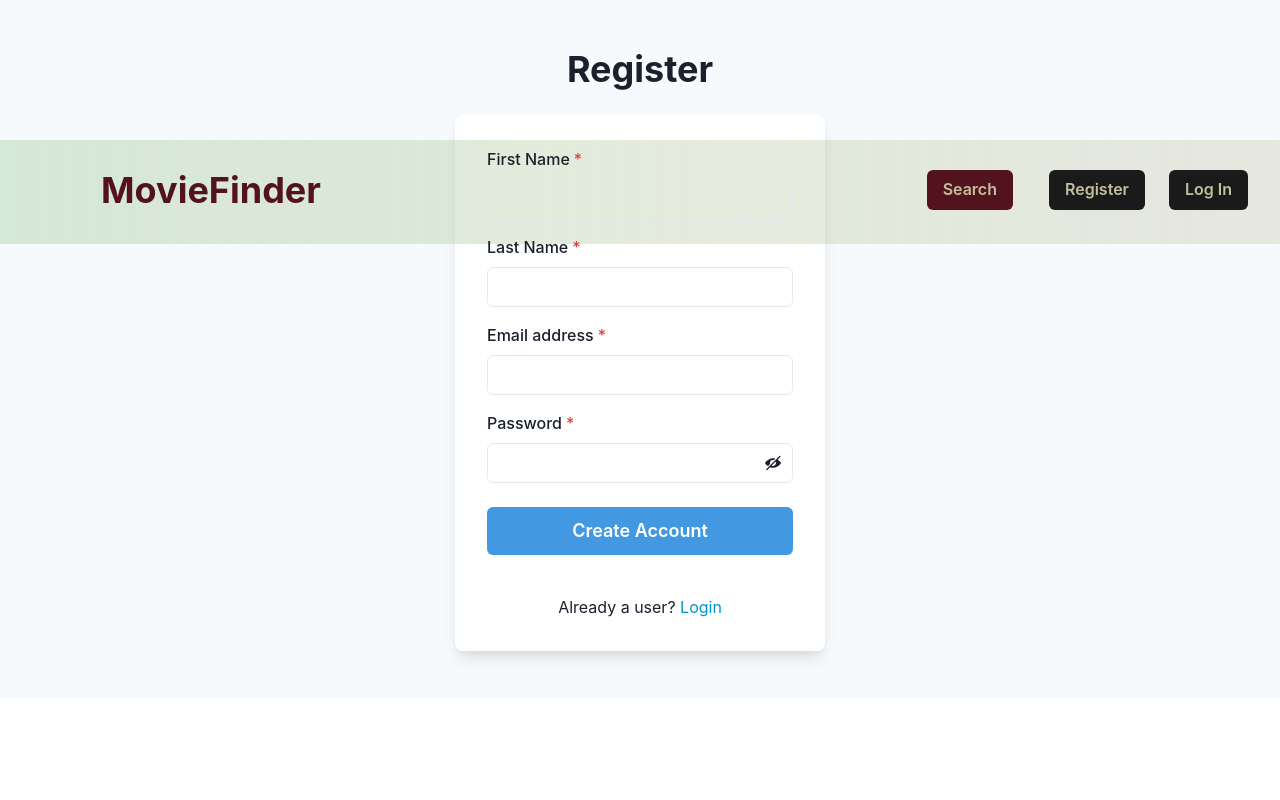
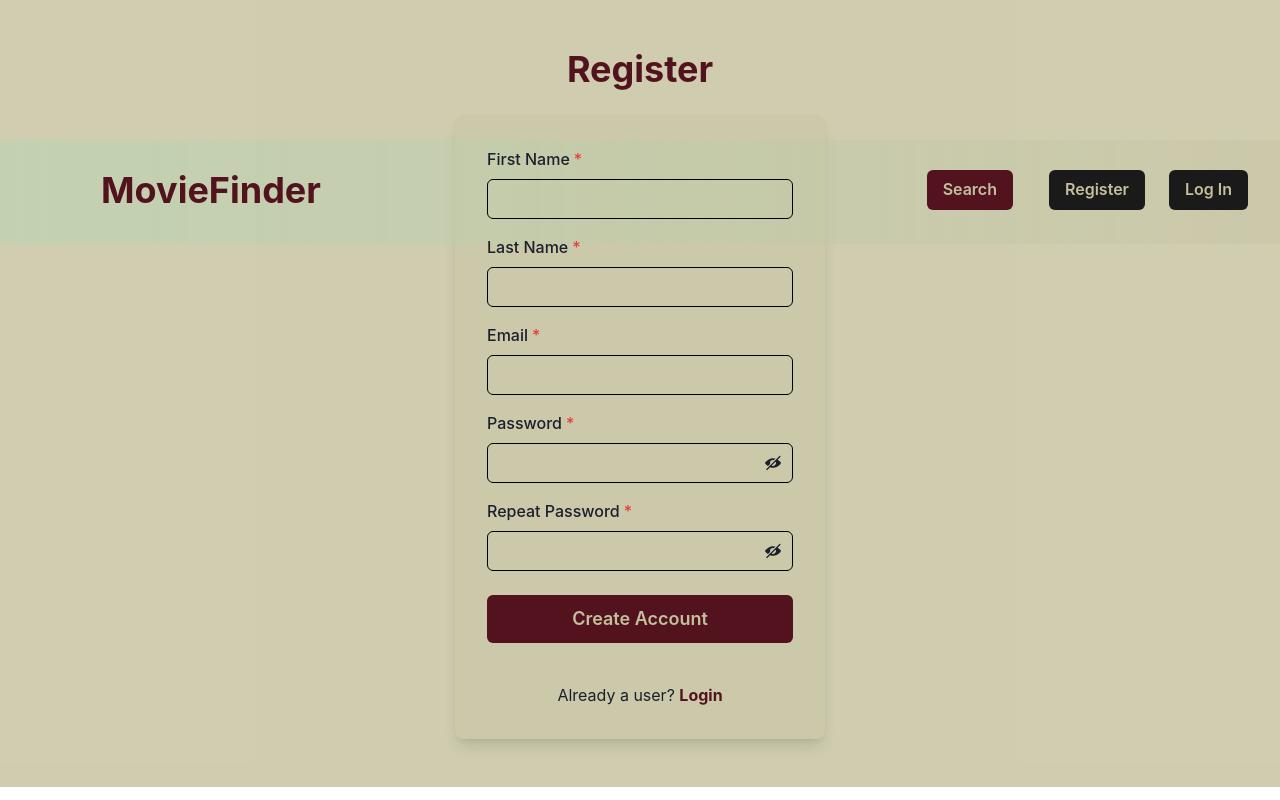
Before and after one commit to ignacio-garcia-riestra/Movie-Finder, a React (Create React App) app in the folder finder/: page /register in a window 1280 px wide. Built offline with nearby package versions, Linux system fonts and the light colour scheme.

Commit message:
/Register: completed --> to do: refactor css and navigate

```diff
--- a/finder/src/components/Navbar.jsx
+++ b/finder/src/components/Navbar.jsx
@@ -1,8 +1,10 @@
 import React from 'react';
 import { Link as ReactRouter } from "react-router-dom";
 import { useNavigate } from 'react-router';
-import { chakra, Box, Flex, Image, Text, IconButton, Button, Stack, Popover, PopoverTrigger, useColorModeValue, Link, useDisclosure, Center } from "@chakra-ui/react";
+import { chakra, Box, Drawer, DrawerBody, DrawerFooter, DrawerHeader, DrawerOverlay, DrawerContent,
+  DrawerCloseButton, Flex, Image, Input, Text, IconButton, Button, Stack, Popover, PopoverTrigger, useColorModeValue, Link, useDisclosure, Center } from "@chakra-ui/react";
 import { HamburgerIcon, CloseIcon } from "@chakra-ui/icons";
+import Register from './Register';
 //import logo from "../assets/logo.jpg";
 import { useDispatch } from 'react-redux'
 //import { userLogout } from '../store/user';
@@ -13,6 +15,9 @@ export default function WithSubnavigation() {
     const user = localStorage.getItem('user')
       ? JSON.parse(localStorage.getItem('user'))
       : {}
+
+    const { isOpen, onOpen, onClose, onToggle } = useDisclosure()
+    const btnRef = React.useRef()
 
     const dispatch = useDispatch()
     const navigate = useNavigate()
@@ -31,8 +36,6 @@ export default function WithSubnavigation() {
     axios.get(`http://localhost:3001/api/carts/${cart.id}`)
       .then(res => setProducts(res.data[0].products)) */
 
-
-    const { isOpen, onToggle } = useDisclosure();
 
     return (
       <Box position={'fixed'} width={'100%'} paddingTop={"140px"}>
@@ -81,12 +84,38 @@ export default function WithSubnavigation() {
 
             <Stack flex={{ base: 1, md: 0 }} justify={"flex-end"} direction={"row"} spacing={6}>
               {/* BOTON REGISTER  */}
-              <Link as={ReactRouter} to="/register">
-                <Button display={{ base: "none", md: "inline-flex" }} m={5} mr={-5} fontSize={"m"} fontWeight={600} color={"#C4C09D"} bg={"#1A1A1A"} _hover={{ bg: "#1A1A1A" }}>
+              {/* <Link as={ReactRouter} to="/register"> */}
+              <>
+                <Button ref={btnRef} display={{ base: "none", md: "inline-flex" }} m={5} mr={-5} fontSize={"m"} fontWeight={600} color={"#C4C09D"} bg={"#1A1A1A"} _hover={{ bg: "#1A1A1A" }} onClick={onOpen} >
                   Register
                 </Button>
-              </Link>
+                <Drawer
+                  isOpen={isOpen}
+                  placement='right'
+                  onClose={onClose}
+                  //finalFocusRef={btnRef}
+                  size={'md'}
+                  bg={'rgba(196, 192, 157, 0.3)'}
+                >
+                  <DrawerOverlay />
+                  <DrawerContent bg={'rgba(0, 0, 0, 0)'}>
+                    <DrawerCloseButton mr={3} />
+                    {/* <DrawerHeader>Create your account</DrawerHeader> */}
 
+                    <DrawerBody>
+                      <Register />
+                    </DrawerBody>
+
+                    {/* <DrawerFooter>
+                      <Button variant='outline' mr={3} onClick={onClose}>
+                        Cancel
+                      </Button>
+                      <Button colorScheme='blue'>Save</Button>
+                    </DrawerFooter> */}
+                  </DrawerContent>
+                </Drawer>
+              {/* </Link> */}
+              </>
               {/* BOTON LOGIN  */}
               <Link as={ReactRouter} to="/login">
                 <Button display={{ base: "none", md: "inline-flex" }} m={5} mr={4} fontSize={"m"} fontWeight={600} color={"#C4C09D"} bg={"#1A1A1A"} hover={{ bg: "#D4B742" }}>
--- a/finder/src/components/Register.jsx
+++ b/finder/src/components/Register.jsx
@@ -1,90 +1,140 @@
-import { Flex, Box, FormControl, FormLabel, Input, InputGroup, InputRightElement, Stack, Button, Heading, Text, useColorModeValue } from '@chakra-ui/react';
+import { Flex, Box, Drawer, DrawerBody, DrawerFooter, DrawerHeader, DrawerOverlay, DrawerContent, DrawerCloseButton, FormControl, FormLabel, Input, InputGroup, InputRightElement, Stack, Button, Heading, Text } from '@chakra-ui/react';
 import { useState } from 'react';
+import content from '../static/formField';
 import { ViewIcon, ViewOffIcon } from '@chakra-ui/icons';
 import { Link, useNavigate } from 'react-router-dom';
-import useInput from '../hooks/useInput';
-//import { useDispatch } from 'react-redux'
-//import { userRegister } from '../store/user';
 import axios from 'axios'
+import swal from '@sweetalert/with-react';
+import * as Yup from "yup";
 
 const Register = () => {
 
   const navigate = useNavigate();
-  const fname = useInput();
-  const lname = useInput();
-  const email = useInput();
-  const password = useInput();
+  const [fname, setFname] = useState('');
+  const [lname, setLname ] = useState('');
+  const [email, setEmail ] = useState('');
+  const [password, setPassword ] = useState('');
+  const [showPassword, setShowPassword] = useState(false);
+  const [toMatchPassword, setToMatchPassword] = useState('')
+  const [formErrors, setFormErrors] = useState([''])
 
-  //const dispatch = useDispatch()
+  const schema =
+    {
+    fname: Yup.string()
+      .min(3, "El nombre debe tener al menos 3 caracteres")
+      .matches(/^[aA-zZ\s]+$/, "Sólo se permiten letras en este campo")
+      .required("Se requiere un nombre"),
+    lname: Yup.string()
+      .min(2, "El apellido debe tener al menos 2 caracteres")
+      .matches(/^[aA-zZ\s]+$/, "Sólo se permiten letras en este campo")
+      .required("Se requiere un apellido"),
+    email: Yup.string()
+      .email("El formato de email ingresado no es válido")
+      .required("Se requiere un email"),
+    password: Yup.string()
+      .min(8, "La contraseña debe tener al menos 8 caracteres")
+      .matches(/^(?=.*[a-z])/, "La contraseña debe tener al menos 1 minúscula")
+      .matches(/^(?=.*[A-Z])/, "La contraseña debe tener al menos 1 mayúscula")
+      .matches(/^(?=.*[0-9])/, "La contraseña debe tener al menos 1 número")
+      .required("Se requiere contraseña"),
+    rePassword: Yup.string()
+      .matches(toMatchPassword, "La contraseña no coincide")
+      .required("Se requiere confirmación de contraseña"),
+  }
 
-  const [showPassword, setShowPassword] = useState(false);
-
-  /* const handleSubmit = (e) => {
+  const handleError = e => {
     e.preventDefault();
-    dispatch(userRegister({
-      name: name.value,
-      email: email.value,
-      password: password.value,
-    }))
-      .then(() => navigate("/login"))
-  } */
+    schema[e.target.name].validate(e.target.value)
+    .then(val => {
+      switch (e.target.name) {
+        case'fname':
+          setFname(e.target.value)
+          break;
+        case 'lname':
+          setLname(e.target.value)
+          break;
+        case 'email':
+          setEmail(e.target.value)
+          break;
+        default:
+          setPassword(e.target.value)
+          break;
+    };
+      e.target.name === 'password' && setToMatchPassword(e.target.value)
+      setFormErrors(formErrors.filter(elem => !elem.includes(e.target.name)))
+    })
+    .catch(err => {
+      formErrors.every(elem => !elem.includes(e.target.name))
+      ? setFormErrors(formErrors.concat(e.target.name + ':' + err.errors[0]))
+      : setFormErrors(formErrors.map(elem => elem.includes(e.target.name)
+        ? `${e.target.name}:${err.errors[0]}`
+        : elem
+      ))
+    })
+  }
 
   const handleSubmit = (e) => {
     e.preventDefault();
+
+    if (formErrors.length < 2) {
       axios.post('http://localhost:8000/api/user/register', {
-      fname: fname.value,
-      lname: lname.value,
-      email: email.value,
-      password: password.value,
+      fname,
+      lname,
+      email,
+      password,
       })
-    .then((tok) => {
-      console.log(tok.data)
-      //navigate('/login')
-    })
+      .then((tok) => swal({ text: 'Te registraste exitosamente!', icon: 'success' }))
+      .catch(err => swal({ text: err.response.data.mensaje, icon: 'error' }))
+    } else {swal({ text: 'Verifique campos con datos erróneos', icon: 'error' })}
   }
 
   return (
-    <Flex minH={'50vh'}align={'center'} justify={'center'} bg={useColorModeValue('gray.50', 'gray.800')}>
+
+    <Flex minH={'50vh'}align={'center'} justify={'center'} bg={'rgba(196, 192, 157, 0.8)'}>
       <Stack spacing={6} mx={'auto'} maxW={'xl'} py={12} px={10}>
         <Stack align={'center'}>
-          <Heading fontSize={'4xl'} textAlign={'center'}>
+          <Heading fontSize={'4xl'} textAlign={'center'} color={'#53131e'}>
             Register
           </Heading>
         </Stack>
         <form onSubmit={handleSubmit}>
-          <Box rounded={'lg'}bg={useColorModeValue('white', 'gray.700')}boxShadow={'lg'}p={8}>
+          <Box rounded={'lg'}bg={'rgba(196, 192, 157, 0.3)'}boxShadow={'lg'}p={8}>
             <Stack spacing={4}>
-              <FormControl id="firstName" isRequired>
-                <FormLabel>First Name</FormLabel>
-                <Input {...fname}type="text" />
-              </FormControl>
-              <FormControl id="firstName" isRequired>
-                <FormLabel>Last Name</FormLabel>
-                <Input {...lname}type="text" />
-              </FormControl>
-              <FormControl id="email" isRequired>
-                <FormLabel>Email address</FormLabel>
-                <Input {...email}type="email" />
-              </FormControl>
-              <FormControl id="password" isRequired>
-                <FormLabel>Password</FormLabel>
-                <InputGroup>
-                  <Input {...password} type={showPassword ? 'text' : 'password'} />
+              {content.inputs.map((input, index) => {
+                return (
+                  <div key={index}>
+                  <FormControl id={input.name} isRequired>
+                  <FormLabel>{input.label}</FormLabel>
+                  {input.name.includes('word')
+                  ? <InputGroup>
+                      <Input name={input.name} type={showPassword ? 'text' : 'password'} borderColor={'black'} onChange={handleError}  />
                       <InputRightElement h={'full'}>
                         <Button variant={'ghost'} onClick={() =>setShowPassword((showPassword) => !showPassword)}>
                       {showPassword ? <ViewIcon /> : <ViewOffIcon />}
                         </Button>
                       </InputRightElement>
                     </InputGroup>
+                  : <Input name={input.name} type={input.type} borderColor={'black'} onChange={handleError}/>
+                  }
+
                   </FormControl>
+                  {formErrors.some(elem => elem.includes([input.name])) &&
+                  <Text color={'red'}>
+                    {formErrors.find(elem => elem.includes([input.name])).split(':')[1]}
+                  </Text>
+                  }
+                  </div>
+                )
+              })}
+
               <Stack spacing={10} pt={2}>
-                <Button type='submit' loadingText="Submitting" size="lg" bg={'blue.400'} color={'white'}_hover={{bg: 'blue.500', }}>
+                <Button type='submit' loadingText="Submitting" size="lg" bg={'#53131e'} color={'#C4C09D'}_hover={{bg: '#b5d6b2', color: '#53131e' }}>
                   Create Account
                 </Button>
               </Stack>
               <Stack pt={6}>
                 <Text align={'center'}>
-                  Already a user? <Link to="/login" style={{ color: "#0096c7" }}>Login</Link>
+                  Already a user? <Link to="/login" style={{ fontWeight: 'bold', color: "#53131e" }}>Login</Link>
                 </Text>
               </Stack>
             </Stack>
--- /dev/null
+++ b/finder/src/static/formField.js
@@ -0,0 +1,29 @@
+const content = {
+    inputs: [
+        {
+            label: 'First Name',
+            name: 'fname',
+            type: 'text'
+        },
+        {
+            label: 'Last Name',
+            name: 'lname',
+            type: 'text'
+        },
+        {
+            label: 'Email',
+            name: 'email',
+            type: 'email'
+        },
+        {
+            label: 'Password',
+            name: 'password'
+        },
+        {
+            label: 'Repeat Password',
+            name: 'rePassword'
+        }
+    ]
+}
+
+export default content
```
Also changed, not shown: finder/package.json (+8 -1 lines), 1 other file (tests, documents, lock files or other folders). Lines whose indentation alone changed are shown as unchanged.
